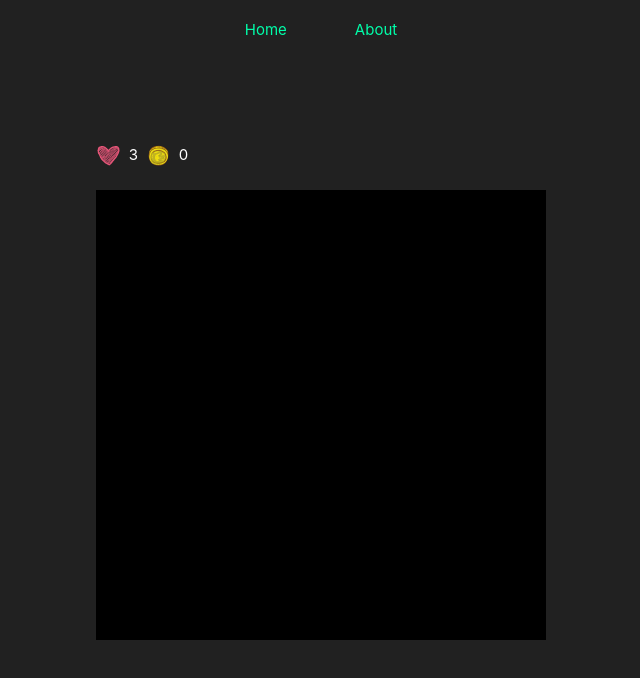
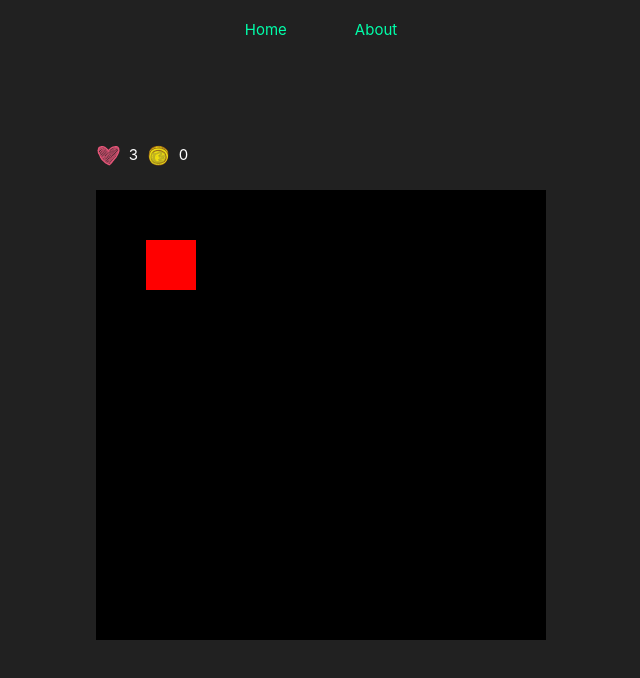
Before and after one commit to Web-ski/dungeons-game-project, a Vue app: page /game in a window 1280 px wide. Shown: the top 678 px of the page, without its empty margins (319-959 px from the left). Built offline with nearby package versions, Linux system fonts and the light colour scheme.

Commit message:
Refactoring set room elems

```diff
--- a/src/class/board.class.js
+++ b/src/class/board.class.js
@@ -1,7 +1,7 @@
 import { ToolsClass } from "./tools.class";
 export class BoardgameClass {
   static makeBoard(board) {
-    const [boardObj] = ToolsClass.makeProxyToObject(board);
+    const boardObj = ToolsClass.makeProxyToObject(board);
     const structure = [];
     const columnLetters = ["A", "B", "C", "D", "E", "F", "G", "H", "I"];
     const column = 9;
--- /dev/null
+++ b/src/class/movement.class.js
@@ -0,0 +1,6 @@
+export class MovementClass {
+  static moveHero(position) {
+    // "A" = 0px "0" = 0px
+    return position;
+  }
+}
--- a/src/components/GameboardMain/BoardElem.vue
+++ b/src/components/GameboardMain/BoardElem.vue
@@ -20,6 +20,6 @@ export default {
   width: 50px;
   background-position: center;
   background-repeat: no-repeat;
-  background-size: 100%;
+  background-size: cover;
 }
 </style>
--- a/src/components/GameboardMain/GameboardMainView.vue
+++ b/src/components/GameboardMain/GameboardMainView.vue
@@ -1,6 +1,7 @@
 <script setup>
 import { mapState } from "pinia";
 import BoardElem from "./BoardElem.vue";
+import HeroElem from "../Hero/HeroElem.vue";
 import { useBoardStore } from "@/stores/board.js";
 </script>
 
@@ -11,6 +12,7 @@ import { useBoardStore } from "@/stores/board.js";
       :key="elem.id"
       :elem="elem"
     ></BoardElem>
+    <HeroElem />
   </div>
 </template>
 
@@ -26,9 +28,7 @@ export default {
   },
   methods: {
     getRoomElems() {
-      const elems = this.getCurrentRoom; // nie wywołuje się?
-      console.log("view ", elems);
-      this.boardElems = elems;
+      this.boardElems = this.getCurrentRoom;
     },
   },
   created() {
--- /dev/null
+++ b/src/components/Hero/HeroElem.vue
@@ -0,0 +1,33 @@
+<script setup>
+import { mapState } from "pinia";
+import { useHeroStore } from "@/stores/hero.js";
+</script>
+
+
+<template>
+  <div id="hero" :style="setHeroPosition()"></div>
+</template>
+
+<script>
+export default {
+  methods: {
+    setHeroPosition() {
+      console.log(this.heroPosition);
+      return `left: 50px; top: 50px`;
+    },
+  },
+  computed: {
+    ...mapState(useHeroStore, ["heroPosition"]),
+  },
+};
+</script>
+
+<style scoped>
+#hero {
+  position: absolute;
+  height: 50px;
+  width: 50px;
+  background-color: red;
+  transition: 0.5s;
+}
+</style>
--- a/src/stores/board.js
+++ b/src/stores/board.js
@@ -1,5 +1,6 @@
 import { defineStore } from "pinia";
 import { BoardgameClass } from "../class/board.class";
+import { ToolsClass } from "../class/tools.class";
 
 export const useBoardStore = defineStore("board", {
   state: () => {
@@ -17,8 +18,11 @@ export const useBoardStore = defineStore("board", {
         .then((data) => this.setDataToStore(data.rooms));
     },
     setDataToStore(data) {
-      console.log(this.rooms, " ", data);
-      this.rooms = data;
+      this.rooms = data.map((item) => {
+        const buildStructure = BoardgameClass.makeBoard(item);
+        item.structures = buildStructure;
+        return item;
+      });
       this.isProcessing = false;
     },
   },
@@ -27,11 +31,10 @@ export const useBoardStore = defineStore("board", {
       if (!state.rooms.length > 0) {
         return;
       }
-      const room = BoardgameClass.makeBoard(
-        state.rooms.filter((room) => room.id === state.currentRoom)
+      const [choosenRoom] = state.rooms.filter(
+        (room) => room.id === state.currentRoom
       );
-      console.log(room);
-      return room;
+      return ToolsClass.makeProxyToObject(choosenRoom).structures;
     },
   },
 });
--- /dev/null
+++ b/src/stores/hero.js
@@ -0,0 +1,14 @@
+import { defineStore } from "pinia";
+
+export const useHeroStore = defineStore("hero", {
+  state: () => {
+    return {
+      heroPosition: "E4",
+    };
+  },
+  actions: {
+    moveHero(newPosition) {
+      this.heroPosition = newPosition;
+    },
+  },
+});
--- a/src/views/GameView.vue
+++ b/src/views/GameView.vue
@@ -21,5 +21,11 @@ export default {
   computed: {
     ...mapState(useBoardStore, ["isProcessing"]),
   },
+  methods: {
+    moveHero(event) {
+      console.log(event);
+      //dodać keyup globalnie dla document
+    },
+  },
 };
 </script>
--- a/src/views/HomeView.vue
+++ b/src/views/HomeView.vue
@@ -8,7 +8,7 @@ import { useBoardStore } from "@/stores/board.js";
 
 <template>
   <PageMain>
-    <section class="hero">
+    <section class="jumbotron">
       <h1 class="app-title">{{ title }}</h1>
       <h2>Start the adventure!</h2>
       <RouterLink class="game-link" to="/game" @click="getGameData"
@@ -35,7 +35,7 @@ export default {
 </script>
 
 <style>
-.hero {
+.jumbotron {
   display: flex;
   justify-content: center;
   align-items: center;
```
